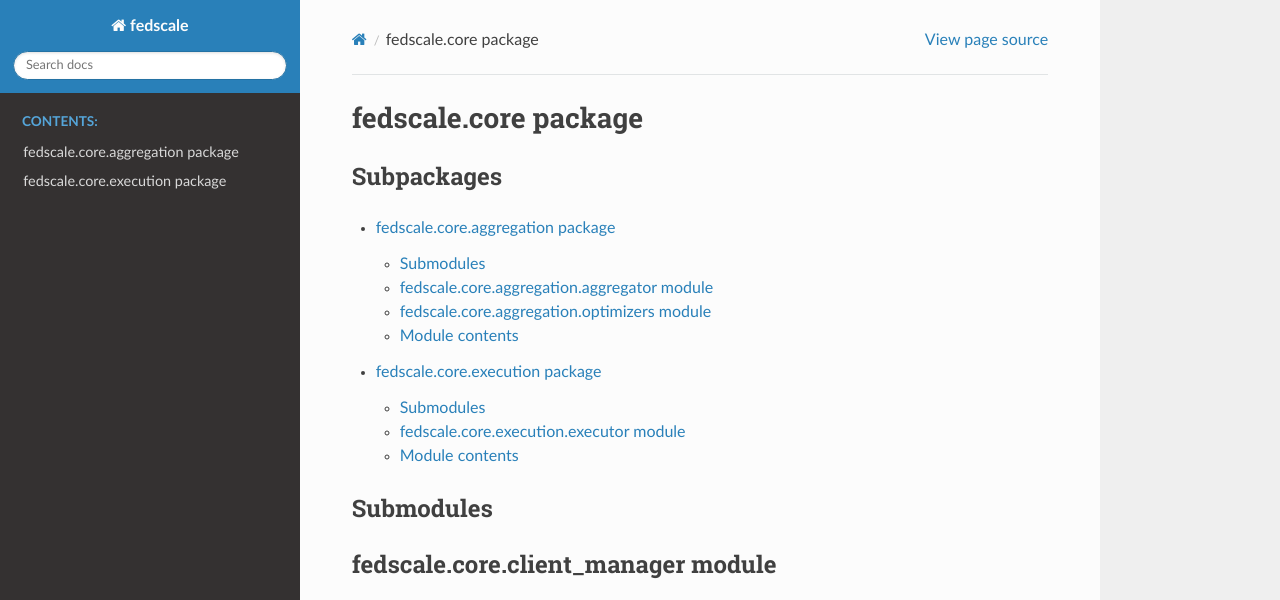
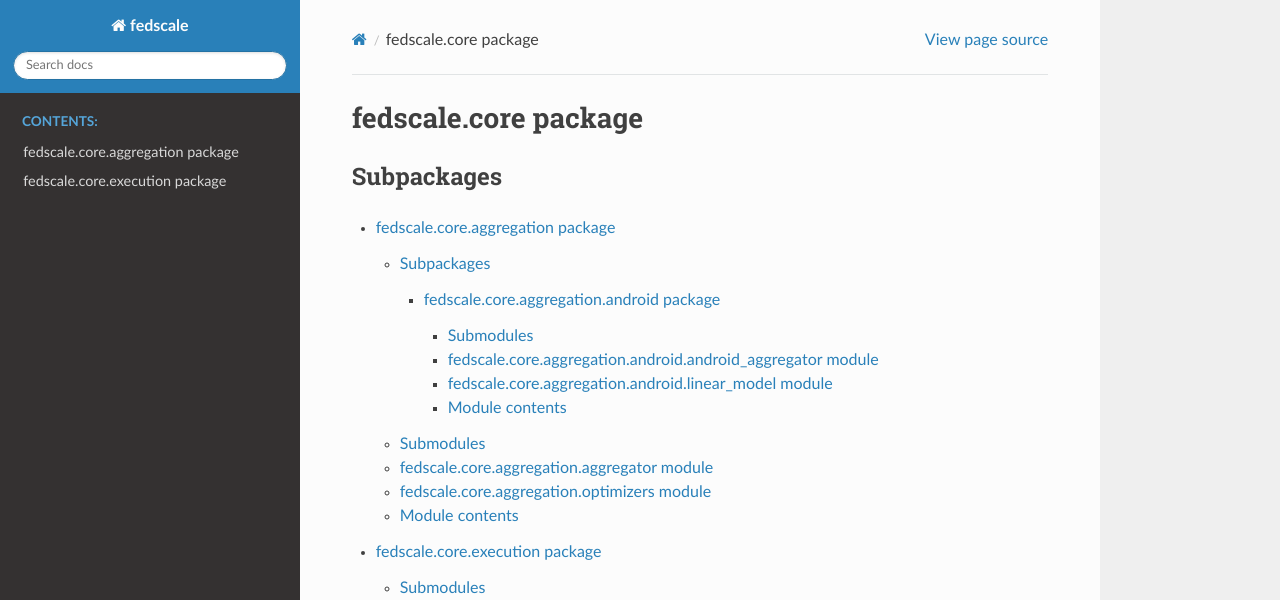
Before and after one commit to SymbioticLab/FedScale, a Sphinx documentation site: the page built from docs/source/fedscale.core.rst, in a window 1280 px wide and 900 px high, cut to the strip 0-600 px from the top of the window. Built offline with Sphinx 7.4.7 and the Read the Docs theme 2.0.0, drawn with Linux system fonts in a browser that asks for light colours.

Commit message:
implement android aggregator and executor, and docs

```diff
--- /dev/null
+++ b/docs/source/fedscale.core.aggregation.android.rst
@@ -0,0 +1,29 @@
+fedscale.core.aggregation.android package
+=================================
+
+Submodules
+----------
+
+fedscale.core.aggregation.android.android\_aggregator module
+-------------------------------------------
+
+.. automodule:: fedscale.core.aggregation.android_aggregator
+   :members:
+   :undoc-members:
+   :show-inheritance:
+
+fedscale.core.aggregation.android.linear\_model module
+-------------------------------------------
+
+.. automodule:: fedscale.core.aggregation.android.linear_model
+   :members:
+   :undoc-members:
+   :show-inheritance:
+
+Module contents
+---------------
+
+.. automodule:: fedscale.core.aggregation.android
+   :members:
+   :undoc-members:
+   :show-inheritance:
--- a/docs/source/fedscale.core.aggregation.rst
+++ b/docs/source/fedscale.core.aggregation.rst
@@ -1,5 +1,13 @@
 fedscale.core.aggregation package
 =================================
+
+Subpackages
+-----------
+
+.. toctree::
+   :maxdepth: 4
+
+   fedscale.core.aggregation.android
 
 Submodules
 ----------
```
